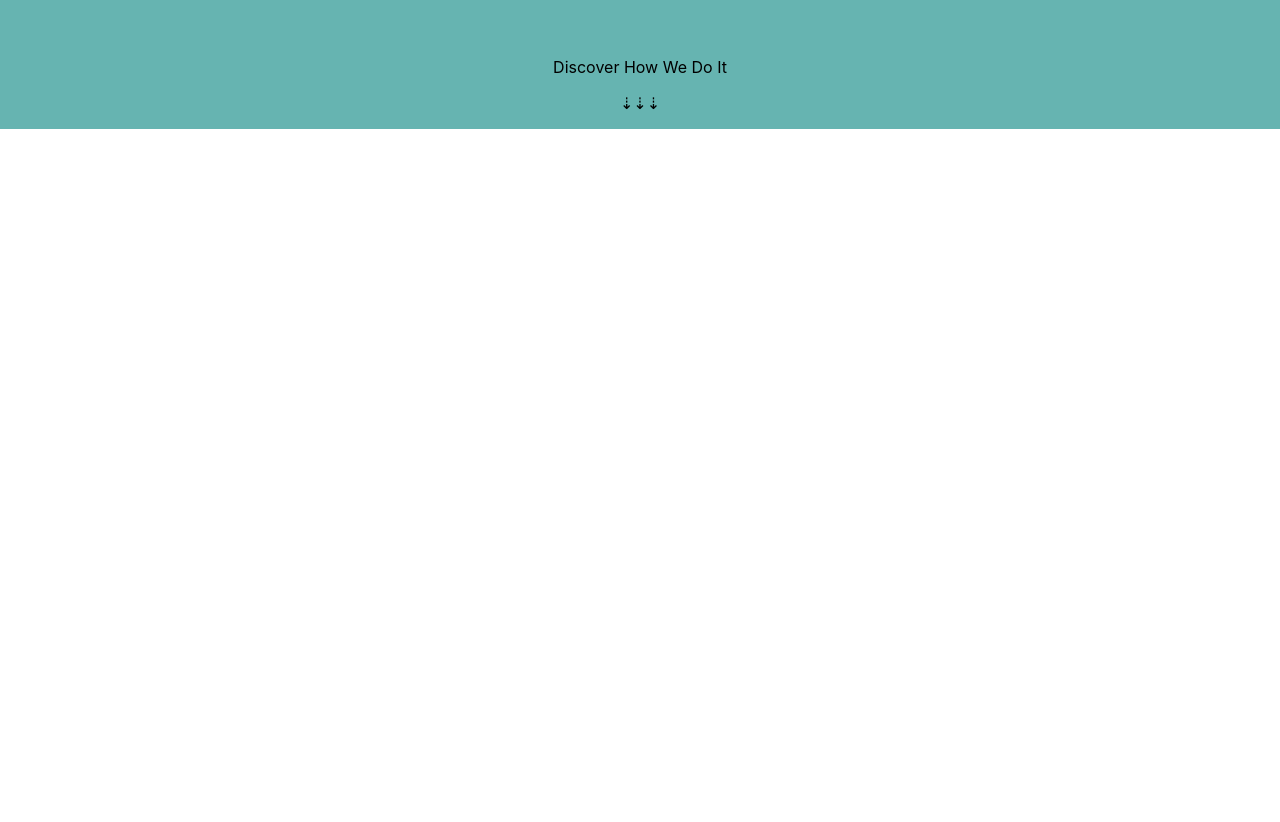
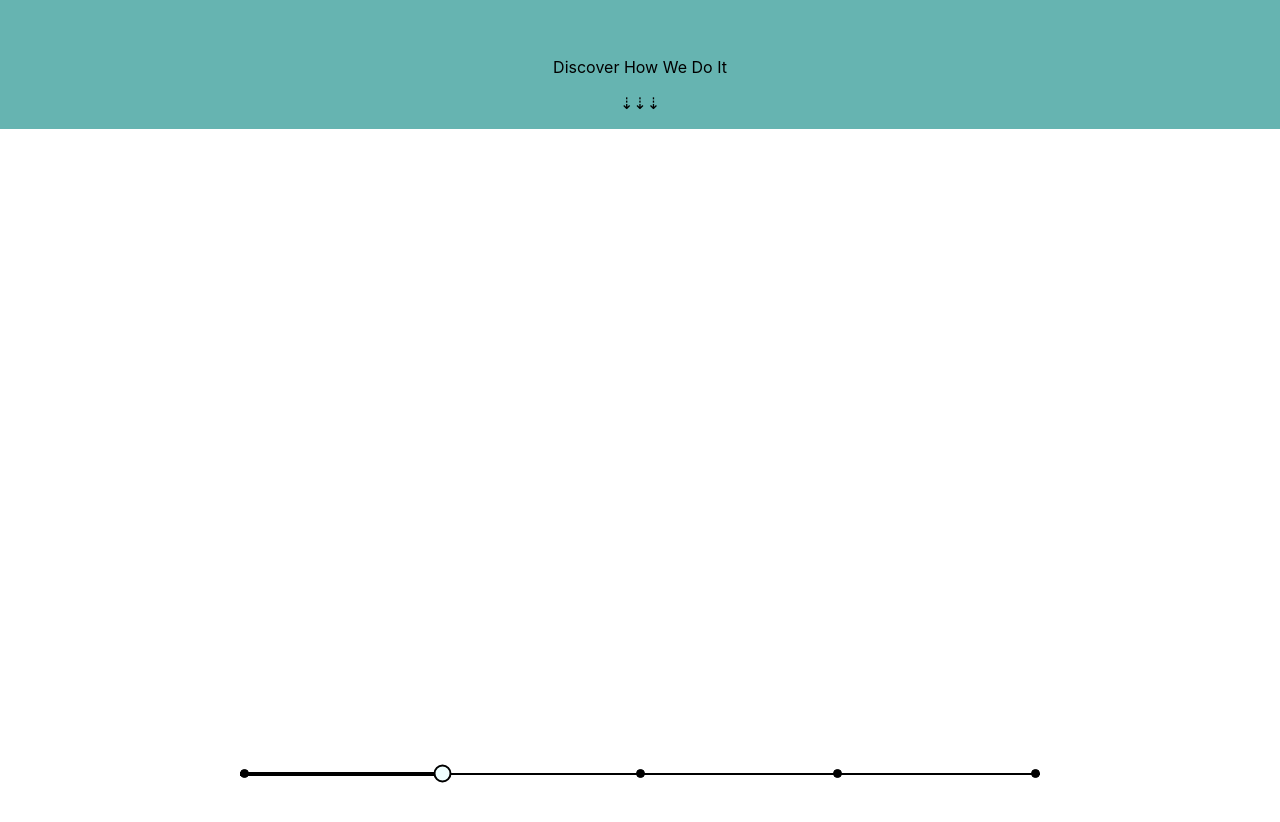
Before and after one commit to apoorvtripathi1999/chiplet, a React (Create React App) app: page / in a window 1280 px wide. Shown: the part 600-1422 px from the top of the page. Before the commit the page ends 800 px from the top, so only its background shows below. Built offline with nearby package versions, Linux system fonts and the light colour scheme.

Commit message:
added progress bar

```diff
--- a/public/index.html
+++ b/public/index.html
@@ -17,7 +17,7 @@
     <noscript>You need to enable JavaScript to run this app.</noscript>
     <div id="root"></div>
     <script src="https://code.jquery.com/jquery-3.3.1.slim.min.js" integrity="sha384-q8i/X+965DzO0rT7abK41JStQIAqVgRVzpbzo5smXKp4YfRvH+8abtTE1Pi6jizo" crossorigin="anonymous"></script>
-    <script src="https://cdn.jsdelivr.net/npm/popper.js@1.14.7/dist/umd/popper.min.js" integrity="sha384-UO2eT0CpHqdSJQ6hJty5KVphtPhzWj9WO1clHTMGa3JDZwrnQq4sF86dIHNDz0W1" crossorigin="anonymous"></script>
-    <script src="https://cdn.jsdelivr.net/npm/bootstrap@4.3.1/dist/js/bootstrap.min.js" integrity="sha384-JjSmVgyd0p3pXB1rRibZUAYoIIy6OrQ6VrjIEaFf/nJGzIxFDsf4x0xIM+B07jRM" crossorigin="anonymous"></script>
+    <script src="https://cdn.jsdelivr.net/npm/@popperjs/core@2.11.6/dist/umd/popper.min.js" integrity="sha384-oBqDVmMz9ATKxIep9tiCxS/Z9fNfEXiDAYTujMAeBAsjFuCZSmKbSSUnQlmh/jp3" crossorigin="anonymous"></script>
+    <script src="https://cdn.jsdelivr.net/npm/bootstrap@5.3.0-alpha2/dist/js/bootstrap.min.js" integrity="sha384-heAjqF+bCxXpCWLa6Zhcp4fu20XoNIA98ecBC1YkdXhszjoejr5y9Q77hIrv8R9i" crossorigin="anonymous"></script>
   </body>
 </html>
--- a/src/CSS/home.css
+++ b/src/CSS/home.css
@@ -76,3 +76,58 @@
 {
     background-color: rgb(102, 180, 177);
 }
+.description-main
+{
+    height: 800px;
+    display: flex;
+    flex-direction: column;
+    align-items: center;
+    background-color: white;
+    position: relative;
+}
+.progress-section
+{
+    height: 7px;
+    width: 7px;
+    background-color: black;
+    border-radius: 50%;
+    border: 1px solid black;
+}
+.progress-section[id="active"]
+{
+    background-color: azure;
+    transform: scale(2);
+}
+.progress-bar
+{
+    position: absolute;
+    top: 50%;
+    height: 4px;
+    background-color: black;
+    transform: translateY(-50%);
+    z-index: -1;
+    transition: 2s ease;
+}
+.progress-container::before
+{
+    content: "";
+    position: absolute;
+    top: 50%;
+    height: 2px;
+    width: 100%;
+    background-color: black;
+    transform: translateY(-50%);
+    z-index: -1;
+}
+.progress-container
+{
+    display: flex;
+    flex-direction: row;
+    justify-content: space-between;
+    align-items: center;
+    position: relative;
+    top: 80%;
+    max-width: 100%;
+    width: 800px;
+    z-index: 1;
+}
--- /dev/null
+++ b/src/Components/Description.js
@@ -0,0 +1,53 @@
+import React, {useEffect, useState} from 'react'
+import '../CSS/home.css'
+
+export default function Description() {
+
+  const [percent,setPercent] = useState()
+  const [index,setIndex] = useState(0)
+  const arr = ["0%","25%","50%","75%","100%"]
+  let [stateArr,setStatearr] = useState(["active", "inactive","inactive","inactive","inactive"])
+
+  const progressInterval = setInterval(updateProg, 2000)
+
+  function updateProg () {
+      if(index===5)
+      {
+        clearInterval(progressInterval)
+        setIndex(0)
+        return;
+      }
+      switch (index)
+      {
+         case 0: setStatearr(["active", "inactive","inactive","inactive","inactive"]) ; console.log("changed 1"); break;
+         case 1: setStatearr(["inactive", "active","inactive","inactive","inactive"]) ; console.log("changed 2"); break;
+         case 2: setStatearr(["inactive", "inactive","active","inactive","inactive"]) ; console.log("changed 3"); break;
+         case 3: setStatearr(["inactive", "inactive","inactive","active","inactive"]) ; console.log("changed 4"); break;
+         case 4: setStatearr(["inactive", "inactive","inactive","inactive","active"]) ; console.log("changed 5"); break;
+         default: return stateArr
+      }
+      const nextProgress = arr[index]
+      setPercent(nextProgress)
+      setIndex(index+1)
+      // console.log(arr[index])
+  }
+
+  useEffect(()=>
+  {
+
+  },[percent])
+
+
+  return (
+    <div className='description-main'>
+    <div className='progress-container'>
+      <div className='progress-bar' style={{width:`${percent}`}}></div>
+      <div className='progress-section' id={`${stateArr[0]}`}></div>
+      <div className='progress-section' id={`${stateArr[1]}`}></div>
+      <div className='progress-section' id={`${stateArr[2]}`}></div>
+      <div className='progress-section' id={`${stateArr[3]}`}></div>
+      <div className='progress-section' id={`${stateArr[4]}`}></div>
+    </div>
+    </div>
+  )
+}
--- a/src/Components/Home.js
+++ b/src/Components/Home.js
@@ -1,5 +1,6 @@
 import React from 'react'
 import '../CSS/home.css'
+import Description from './Description'
 import Intro from './Intro'
 import NavbarMain from './NavbarMain'
 
@@ -8,6 +9,7 @@ export default function Home() {
     <>
     <NavbarMain/>
     <Intro/>
+    <Description/>
     </>
   )
 }
--- /dev/null
+++ b/src/Redux/percentSlice.js
@@ -0,0 +1,26 @@
+import {createSlice} from '@reduxjs/toolkit'
+
+const percentSlice = createSlice({
+    name: "percent",
+    initialState: {
+     percent: "100%",
+    },
+    reducers:
+    {
+        percentLoop(state)
+        {
+           switch (state.loopIter)
+           {
+              case 0: return {percent: "0%"}
+              case 1: return {percent: "50%"}
+              case 2: return {percent: "75%"}
+              case 3: return {percent: "100%"}
+              default: return state
+           }
+        }
+
+    }
+})
+
+export const { percentLoop } = percentSlice.actions
+export default percentSlice.reducer
--- a/src/Redux/store.js
+++ b/src/Redux/store.js
@@ -1,11 +1,13 @@
 import { configureStore } from "@reduxjs/toolkit";
 import counter from "./counterSlice";
+import percent from "./percentSlice";
 
 
 const store = configureStore({
     reducer:
     {
-        count: counter.reducer
+        count: counter.reducer,
+        percent: percent.reducer
     }
 })
 
```
